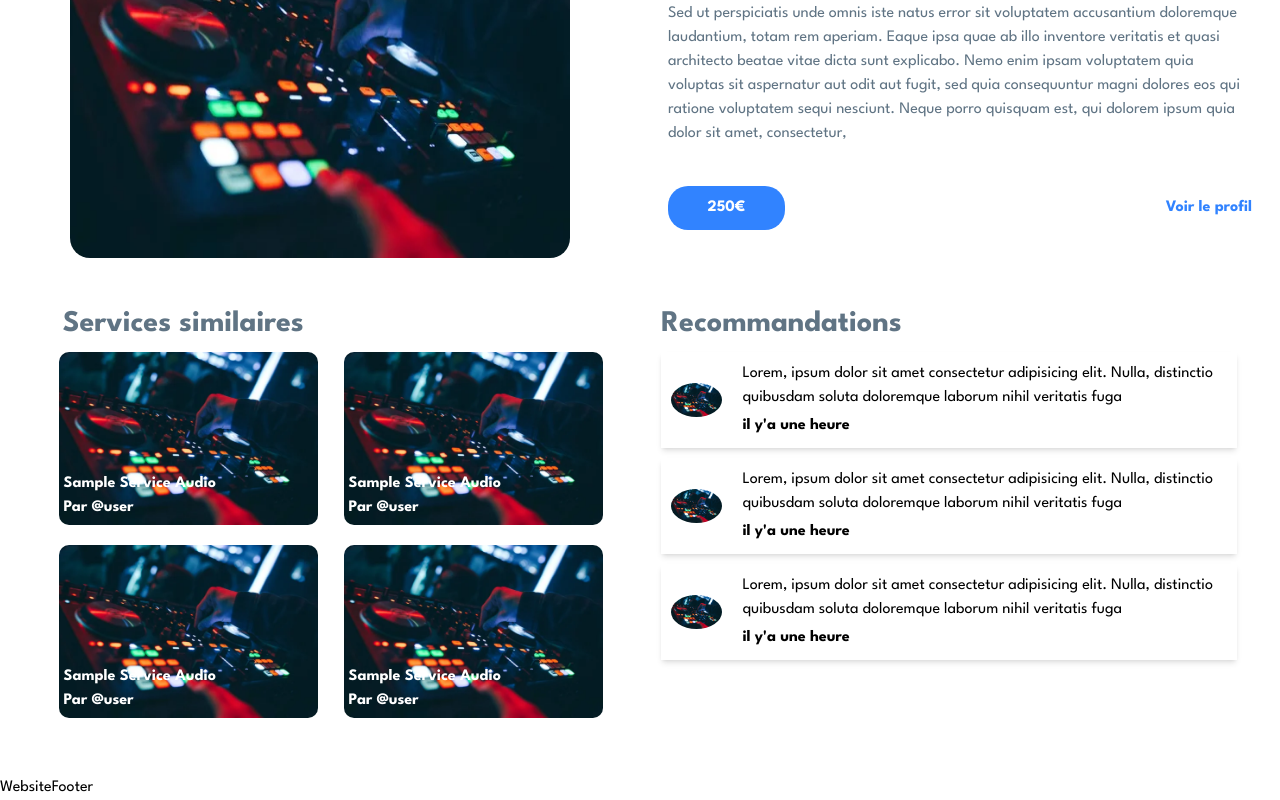
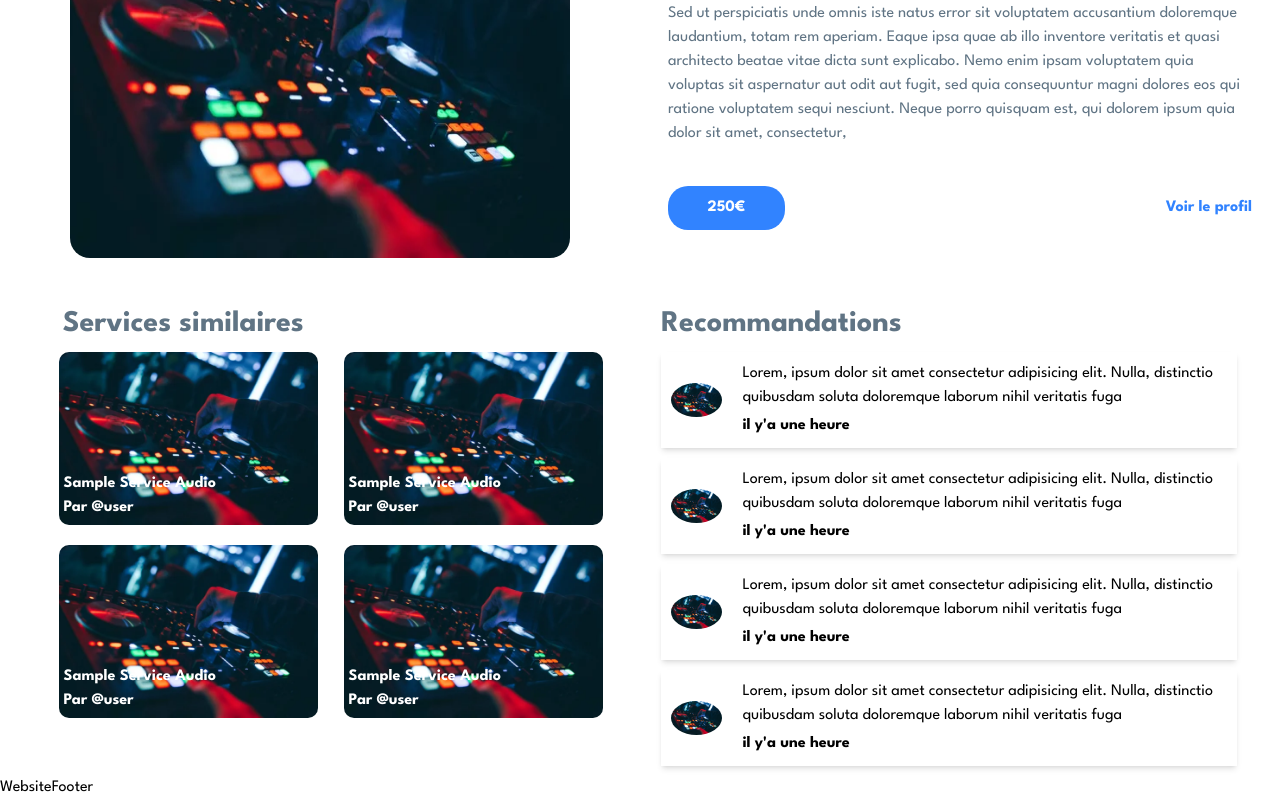
Before and after one commit to KevinArmache/Yonet-Project, a Next.js app: page /services in a window 1280 px wide. Shown: the part 323-1123 px from the top of the page. Built offline with nearby package versions, Linux system fonts and the light colour scheme.

Commit message:
add: page service end

```diff
--- a/src/pages/services.jsx
+++ b/src/pages/services.jsx
@@ -121,6 +121,7 @@ const Services = () => {
             <RecommendedCard />
             <RecommendedCard />
             <RecommendedCard />
+            <RecommendedCard />
           </div>
         </div>
       </WebsiteLayout>
```
